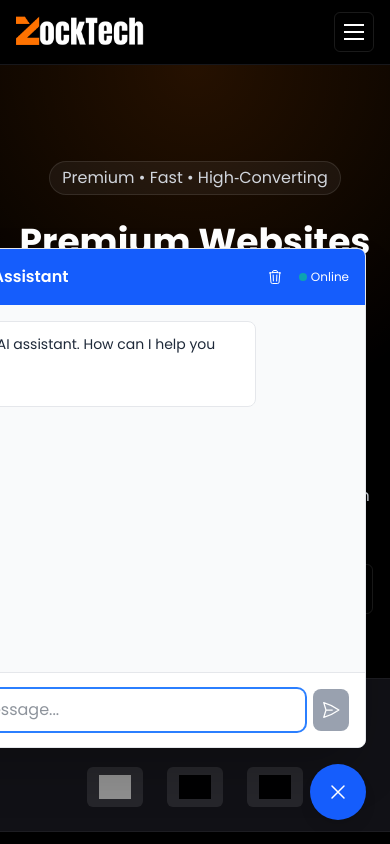
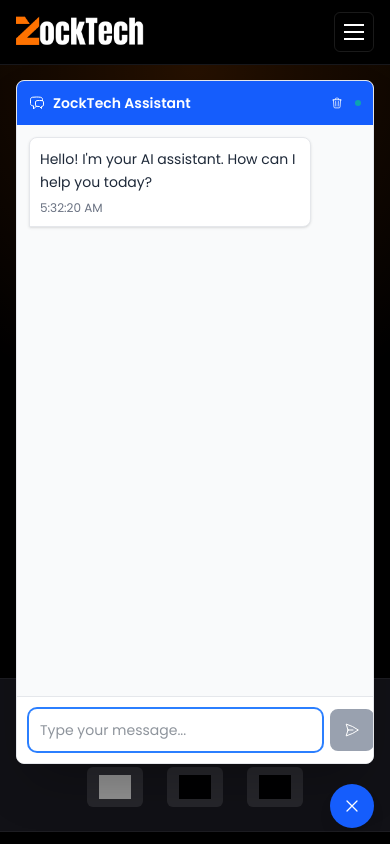
Before and after one commit to dakshtandel-9/ZockTech, a Next.js app: page / in a window 390 px wide. Both pictures are taken after a click on the button "Toggle chat". Shown: the top 844 px of the page. Built offline with nearby package versions, Linux system fonts and the light colour scheme; grey boxes are pictures that could not be loaded.

Commit message:
Ai Chat bot updated with name

```diff
--- a/components/Chatbot.js
+++ b/components/Chatbot.js
@@ -49,7 +49,7 @@
         }
     }, [messages]);
 
-    const webhookUrl = 'https://dakshtandel.app.n8n.cloud/webhook/81bfb9f5-e6dd-4d5f-80e9-97eab5363f08';
+    const webhookUrl = 'https://dakshtandel.app.n8n.cloud/webhook/ZockTech'
 
     // Function to format menu text into table HTML
     const formatMenuResponse = (text) => {
@@ -114,6 +114,66 @@
         messagesEndRef.current?.scrollIntoView({ behavior: 'smooth' });
     };
 
+    // Function to play notification sound for bot responses
+    const playNotificationSound = () => {
+        try {
+            // Create audio context
+            const audioContext = new (window.AudioContext || window.webkitAudioContext)();
+
+            // Create oscillator for a pleasant notification sound
+            const oscillator = audioContext.createOscillator();
+            const gainNode = audioContext.createGain();
+
+            // Connect nodes
+            oscillator.connect(gainNode);
+            gainNode.connect(audioContext.destination);
+
+            // Configure sound - a gentle two-tone notification
+            oscillator.frequency.setValueAtTime(800, audioContext.currentTime);
+            oscillator.frequency.setValueAtTime(600, audioContext.currentTime + 0.1);
+
+            // Set volume (gentle sound)
+            gainNode.gain.setValueAtTime(0.1, audioContext.currentTime);
+            gainNode.gain.exponentialRampToValueAtTime(0.01, audioContext.currentTime + 0.3);
+
+            // Play sound
+            oscillator.start(audioContext.currentTime);
+            oscillator.stop(audioContext.currentTime + 0.3);
+        } catch (error) {
+            console.log('Audio notification not available:', error);
+        }
+    };
+
+    // Function to play send sound for user messages
+    const playSendSound = () => {
+        try {
+            // Create audio context
+            const audioContext = new (window.AudioContext || window.webkitAudioContext)();
+
+            // Create oscillator for a send sound
+            const oscillator = audioContext.createOscillator();
+            const gainNode = audioContext.createGain();
+
+            // Connect nodes
+            oscillator.connect(gainNode);
+            gainNode.connect(audioContext.destination);
+
+            // Configure sound - a quick ascending tone for send
+            oscillator.frequency.setValueAtTime(400, audioContext.currentTime);
+            oscillator.frequency.setValueAtTime(600, audioContext.currentTime + 0.05);
+
+            // Set volume (gentle sound)
+            gainNode.gain.setValueAtTime(0.08, audioContext.currentTime);
+            gainNode.gain.exponentialRampToValueAtTime(0.01, audioContext.currentTime + 0.15);
+
+            // Play sound
+            oscillator.start(audioContext.currentTime);
+            oscillator.stop(audioContext.currentTime + 0.15);
+        } catch (error) {
+            console.log('Audio send sound not available:', error);
+        }
+    };
+
     useEffect(() => {
         scrollToBottom();
     }, [messages]);
@@ -135,6 +195,7 @@
         };
 
         setMessages(prev => [...prev, userMessage]);
+        playSendSound();
         setInputMessage('');
         setIsLoading(true);
 
@@ -146,14 +207,28 @@
                 timestamp: msg.timestamp
             }));
 
-            // Create session ID based on user and date
+            // Create unique device identifier with browser fingerprint
+            let deviceId = localStorage.getItem('chatbot-device-id');
+            if (!deviceId) {
+                const browserInfo = navigator.userAgent.slice(-10).replace(/[^a-zA-Z0-9]/g, '');
+                const randomId = Math.random().toString(36).substr(2, 9);
+                const timestamp = Date.now();
+                deviceId = `device_${browserInfo}_${randomId}_${timestamp}`;
+                localStorage.setItem('chatbot-device-id', deviceId);
+            }
+
+            // Create session ID based on device and date
             const currentDate = new Date().toISOString().split('T')[0]; // YYYY-MM-DD format
-            const sessionId = `web-user_${currentDate}`;
+            const sessionId = `${deviceId}_${currentDate}`;
+
+            // Debug logging
+            console.log('Device ID:', deviceId);
+            console.log('Session ID:', sessionId);
 
             const requestBody = {
                 message: inputMessage,
                 timestamp: new Date().toISOString(),
-                userId: 'web-user',
+                userId: deviceId, // Use device-specific userId
                 sessionId: sessionId,
                 previousMessages: recentMessages
             };
@@ -194,10 +269,13 @@
                 // Format menu responses into table format
                 const formattedText = formatMenuResponse(responseText || 'Hello! How can I help you today?');
 
+                // Check if the response contains HTML tags
+                const containsHTML = /<[^>]*>/g.test(formattedText);
+
                 botResponse = {
                     id: Date.now() + 1,
                     text: formattedText,
-                    isHTML: formattedText.includes('<table'),
+                    isHTML: containsHTML,
                     sender: 'bot',
                     timestamp: new Date().toLocaleTimeString()
                 };
@@ -215,6 +293,7 @@
             }
 
             setMessages(prev => [...prev, botResponse]);
+            playNotificationSound();
         } catch (error) {
             console.error('Error sending message:', error);
             let errorText = 'Sorry, there was an error processing your message.';
@@ -236,6 +315,7 @@
                 timestamp: new Date().toLocaleTimeString()
             };
             setMessages(prev => [...prev, errorMessage]);
+            playNotificationSound();
         } finally {
             setIsLoading(false);
         }
@@ -264,49 +344,49 @@
             {/* Chat Toggle Button */}
             <button
                 onClick={() => setIsOpen(!isOpen)}
-                className="fixed bottom-6 right-6 z-50 bg-blue-600 hover:bg-blue-700 text-white p-4 rounded-full shadow-lg transition-all duration-300 hover:scale-110"
+                className="fixed bottom-4 right-4 sm:bottom-6 sm:right-6 z-50 bg-blue-600 hover:bg-blue-700 text-white p-3 sm:p-4 rounded-full shadow-lg transition-all duration-300 hover:scale-110"
                 aria-label="Toggle chat"
             >
                 {isOpen ? (
-                    <XMarkIcon className="h-6 w-6" />
+                    <XMarkIcon className="h-5 w-5 sm:h-6 sm:w-6" />
                 ) : (
-                    <ChatBubbleLeftRightIcon className="h-6 w-6" />
+                    <ChatBubbleLeftRightIcon className="h-5 w-5 sm:h-6 sm:w-6" />
                 )}
             </button>
 
             {/* Chat Window */}
             {isOpen && (
-                <div className="fixed bottom-24 right-6 z-40 w-[500px] h-[500px] bg-white rounded-lg shadow-2xl border border-gray-200 flex flex-col overflow-hidden">
+                <div className="fixed inset-x-4 bottom-20 top-20 sm:bottom-24 sm:right-6 sm:top-auto sm:left-auto sm:w-[420px] sm:h-[600px] md:w-[500px] md:h-[650px] z-40 bg-white rounded-lg shadow-2xl border border-gray-200 flex flex-col overflow-hidden">
                     {/* Header */}
-                    <div className="bg-blue-600 text-white p-4 flex items-center justify-between">
+                    <div className="bg-blue-600 text-white p-3 sm:p-4 flex items-center justify-between">
                         <div className="flex items-center gap-2">
-                            <ChatBubbleLeftRightIcon className="h-5 w-5" />
-                            <h3 className="font-semibold">ZockTech Assistant</h3>
+                            <ChatBubbleLeftRightIcon className="h-4 w-4 sm:h-5 sm:w-5" />
+                            <h3 className="font-semibold text-sm sm:text-base">ZockTech Assistant</h3>
                         </div>
-                        <div className="flex items-center gap-3">
+                        <div className="flex items-center gap-2 sm:gap-3">
                             <button
                                 onClick={clearChat}
                                 className="p-1 hover:bg-blue-700 rounded transition-colors duration-200"
                                 title="Clear chat history"
                             >
-                                <TrashIcon className="h-4 w-4" />
+                                <TrashIcon className="h-3 w-3 sm:h-4 sm:w-4" />
                             </button>
                             <div className="flex items-center gap-1">
-                                <div className="w-2 h-2 bg-green-400 rounded-full animate-pulse"></div>
-                                <span className="text-xs">Online</span>
+                                <div className="w-1.5 h-1.5 sm:w-2 sm:h-2 bg-green-400 rounded-full animate-pulse"></div>
+                                <span className="text-xs hidden sm:inline">Online</span>
                             </div>
                         </div>
                     </div>
 
                     {/* Messages */}
-                    <div className="flex-1 overflow-y-auto p-4 space-y-4 bg-gray-50">
+                    <div className="flex-1 overflow-y-auto p-3 sm:p-4 space-y-3 sm:space-y-4 bg-gray-50">
                         {messages.map((message) => (
                             <div
                                 key={message.id}
                                 className={`flex ${message.sender === 'user' ? 'justify-end' : 'justify-start'}`}
                             >
                                 <div
-                                    className={`max-w-[80%] p-3 rounded-lg ${
+                                    className={`max-w-[85%] sm:max-w-[80%] p-2.5 sm:p-3 rounded-lg shadow-sm ${
                                         message.sender === 'user'
                                             ? 'bg-blue-600 text-white rounded-br-none'
                                             : 'bg-white text-gray-800 rounded-bl-none border border-gray-200'
@@ -314,16 +394,16 @@
                                 >
                                     {message.isHTML ? (
                                         <div
-                                            className="text-sm overflow-x-auto"
+                                            className="text-sm leading-relaxed overflow-x-auto"
                                             dangerouslySetInnerHTML={{ __html: message.text }}
                                             style={{
                                                 maxWidth: '100%'
                                             }}
                                         />
                                     ) : (
-                                        <p className="text-sm">{message.text}</p>
+                                        <p className="text-sm leading-relaxed">{message.text}</p>
                                     )}
-                                    <p className={`text-xs mt-1 ${
+                                    <p className={`text-xs mt-1.5 ${
                                         message.sender === 'user' ? 'text-blue-100' : 'text-gray-500'
                                     }`}>
                                         {message.timestamp}
@@ -334,11 +414,11 @@
 
                         {isLoading && (
                             <div className="flex justify-start">
-                                <div className="bg-white text-gray-800 rounded-lg rounded-bl-none border border-gray-200 p-3">
+                                <div className="bg-white text-gray-800 rounded-lg rounded-bl-none border border-gray-200 p-2.5 sm:p-3 shadow-sm">
                                     <div className="flex space-x-1">
-                                        <div className="w-2 h-2 bg-gray-400 rounded-full animate-bounce"></div>
-                                        <div className="w-2 h-2 bg-gray-400 rounded-full animate-bounce" style={{animationDelay: '0.1s'}}></div>
-                                        <div className="w-2 h-2 bg-gray-400 rounded-full animate-bounce" style={{animationDelay: '0.2s'}}></div>
+                                        <div className="w-1.5 h-1.5 sm:w-2 sm:h-2 bg-gray-400 rounded-full animate-bounce"></div>
+                                        <div className="w-1.5 h-1.5 sm:w-2 sm:h-2 bg-gray-400 rounded-full animate-bounce" style={{animationDelay: '0.1s'}}></div>
+                                        <div className="w-1.5 h-1.5 sm:w-2 sm:h-2 bg-gray-400 rounded-full animate-bounce" style={{animationDelay: '0.2s'}}></div>
                                     </div>
                                 </div>
                             </div>
@@ -348,7 +428,7 @@
                     </div>
 
                     {/* Input */}
-                    <div className="p-4 border-t border-gray-200 bg-white">
+                    <div className="p-3 sm:p-4 border-t border-gray-200 bg-white">
                         <div className="flex gap-2">
                             <input
                                 ref={inputRef}
@@ -357,15 +437,15 @@
                                 onChange={(e) => setInputMessage(e.target.value)}
                                 onKeyPress={handleKeyPress}
                                 placeholder="Type your message..."
-                                className="flex-1 p-2 border border-gray-300 rounded-lg focus:outline-none focus:ring-2 focus:ring-blue-500 focus:border-transparent text-gray-800"
+                                className="flex-1 p-2.5 sm:p-3 border border-gray-300 rounded-lg focus:outline-none focus:ring-2 focus:ring-blue-500 focus:border-transparent text-gray-800 text-sm sm:text-base"
                                 disabled={isLoading}
                             />
                             <button
                                 onClick={sendMessage}
                                 disabled={!inputMessage.trim() || isLoading}
-                                className="bg-blue-600 hover:bg-blue-700 disabled:bg-gray-400 text-white p-2 rounded-lg transition-colors duration-200"
+                                className="bg-blue-600 hover:bg-blue-700 disabled:bg-gray-400 text-white p-2.5 sm:p-3 rounded-lg transition-colors duration-200 min-w-[44px] flex items-center justify-center"
                             >
-                                <PaperAirplaneIcon className="h-5 w-5" />
+                                <PaperAirplaneIcon className="h-4 w-4 sm:h-5 sm:w-5" />
                             </button>
                         </div>
                     </div>
```
